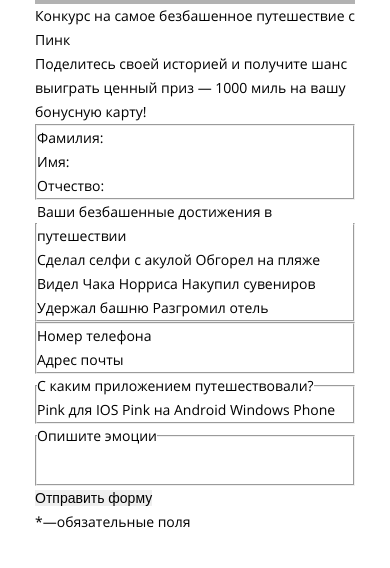
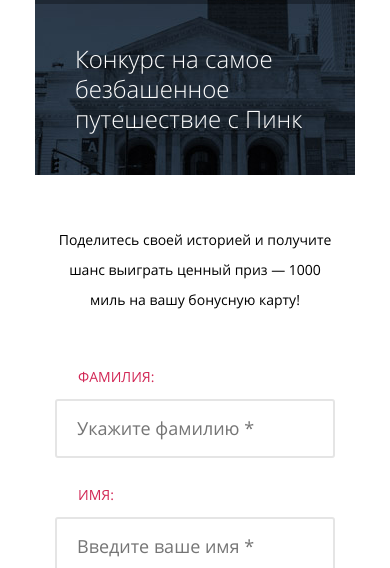
Before and after one commit to naumkin-aleksandr/pink, a website built with webpack: page src/html/contest.html in a window 390 px wide. Shown: the part 61-629 px from the top of the page. Built offline with nearby package versions, Linux system fonts and the light colour scheme.

Commit message:
adapted page is contest for mobile

```diff
--- a/src/html/contest.html
+++ b/src/html/contest.html
@@ -67,7 +67,7 @@
             <!-- /.header -->
 
             <main class="contest">
-                <h1 class="contest__title">
+                <h1 class="contest__title banner">
                     Конкурс на самое безбашенное путешествие с Пинк
                 </h1>
 
@@ -76,7 +76,7 @@
                     приз &#8212; 1000 миль на вашу бонусную карту!
                 </p>
 
-                <form class="contest__form form-contest" action="">
+                <form class="contest__form form-contest" action="#">
                     <fieldset class="form-contest__box">
                         <div class="form-contest__bl">
                             <label class="form-contest__label-text" for=""
@@ -85,6 +85,7 @@
                             <input
                                 class="form-contest__input-text"
                                 type="text"
+                                placeholder="Укажите фамилию *"
                             />
                         </div>
 
@@ -95,6 +96,7 @@
                             <input
                                 class="form-contest__input-text"
                                 type="text"
+                                placeholder="Введите ваше имя *"
                             />
                         </div>
 
@@ -105,76 +107,98 @@
                             <input
                                 class="form-contest__input-text"
                                 type="text"
+                                placeholder="Ну и отчество тоже"
                             />
                         </div>
                     </fieldset>
                     <!-- /.form-contest__box -->
-                    <fieldset class="form-contest__box">
-                        <legend class="form-contest__subtitle">
+
+                    <fieldset
+                        class="form-contest__box form-contest__box_bg-gray"
+                    >
+                        <legend
+                            class="form-contest__subtitle form-contest__subtitle_bg-gray"
+                        >
                             Ваши безбашенные достижения в путешествии
                         </legend>
 
                         <input
                             class="form-contest__iput-checkbox visuallyhidden"
-                            id=""
+                            id="input-attainment-1"
                             type="checkbox"
                             name="input-attainment"
+                            checked
                         />
-                        <label class="form-contest__label-checkbox" for=""
+                        <label
+                            class="form-contest__label-checkbox"
+                            for="input-attainment-1"
                             >Сделал селфи с акулой</label
                         >
 
                         <input
                             class="form-contest__iput-checkbox visuallyhidden"
-                            id=""
+                            id="input-attainment-2"
                             type="checkbox"
                             name="input-attainment"
+                            checked
                         />
-                        <label class="form-contest__label-checkbox" for=""
+                        <label
+                            class="form-contest__label-checkbox"
+                            for="input-attainment-2"
                             >Обгорел на пляже</label
                         >
 
                         <input
                             class="form-contest__iput-checkbox visuallyhidden"
-                            id=""
+                            id="input-attainment-3"
                             type="checkbox"
                             name="input-attainment"
                         />
-                        <label class="form-contest__label-checkbox" for=""
+                        <label
+                            class="form-contest__label-checkbox"
+                            for="input-attainment-3"
                             >Видел Чака Норриса</label
                         >
 
                         <input
                             class="form-contest__iput-checkbox visuallyhidden"
-                            id=""
+                            id="input-attainment-4"
                             type="checkbox"
                             name="input-attainment"
                         />
-                        <label class="form-contest__label-checkbox" for=""
+                        <label
+                            class="form-contest__label-checkbox"
+                            for="input-attainment-4"
                             >Накупил сувениров</label
                         >
 
                         <input
                             class="form-contest__iput-checkbox visuallyhidden"
-                            id=""
+                            id="input-attainment-5"
                             type="checkbox"
                             name="input-attainment"
+                            checked
                         />
-                        <label class="form-contest__label-checkbox" for=""
+                        <label
+                            class="form-contest__label-checkbox"
+                            for="input-attainment-5"
                             >Удержал башню</label
                         >
 
                         <input
                             class="form-contest__iput-checkbox visuallyhidden"
-                            id=""
+                            id="input-attainment-6"
                             type="checkbox"
                             name="input-attainment"
                         />
-                        <label class="form-contest__label-checkbox" for=""
+                        <label
+                            class="form-contest__label-checkbox"
+                            for="input-attainment-6"
                             >Разгромил отель</label
                         >
                     </fieldset>
                     <!-- /.form-contest__box -->
+
                     <fieldset class="form-contest__box">
                         <div class="form-contest__bl">
                             <label class="form-contest__label-text" for=""
@@ -183,6 +207,7 @@
                             <input
                                 class="form-contest__input-text"
                                 type="tel"
+                                placeholder="Номер, пожалуйста"
                             />
                         </div>
                         <div class="form-contest__bl">
@@ -192,42 +217,55 @@
                             <input
                                 class="form-contest__input-text"
                                 type="email"
+                                placeholder="Введите почту *"
                             />
                         </div>
                     </fieldset>
                     <!-- /.form-contest__box -->
-                    <fieldset class="form-contest__box">
-                        <legend class="form-contest__subtitle">
+
+                    <fieldset
+                        class="form-contest__box form-contest__box_bg-gray"
+                    >
+                        <legend
+                            class="form-contest__subtitle form-contest__subtitle_bg-gray"
+                        >
                             С каким приложением путешествовали?
                         </legend>
 
                         <input
                             class="form-contest__input-radio visuallyhidden"
-                            id=""
+                            id="appendix-1"
                             type="radio"
                             name="input-appendix"
+                            checked
                         />
-                        <label class="form-contest__label-radio" for=""
+                        <label
+                            class="form-contest__label-radio"
+                            for="appendix-1"
                             >Pink для IOS</label
                         >
 
                         <input
                             class="form-contest__input-radio visuallyhidden"
-                            id=""
+                            id="appendix-2"
                             type="radio"
                             name="input-appendix"
                         />
-                        <label class="form-contest__label-radio" for=""
+                        <label
+                            class="form-contest__label-radio"
+                            for="appendix-2"
                             >Pink на Android</label
                         >
 
                         <input
                             class="form-contest__input-radio visuallyhidden"
-                            id=""
+                            id="appendix-3"
                             type="radio"
                             name="input-appendix"
                         />
-                        <label class="form-contest__label-radio" for=""
+                        <label
+                            class="form-contest__label-radio"
+                            for="appendix-3"
                             >Windows Phone</label
                         >
                     </fieldset>
@@ -241,12 +279,18 @@
                             class="form-contest__textarea"
                             id=""
                             name=""
+                            placeholder="Можно прям в красках, не стесняясь в выражениях"
                         ></textarea>
                     </fieldset>
                     <!-- /.form-contest__box -->
-                    <button class="form-contest__btn">Отправить форму</button>
+                    <button class="form-contest__btn btn-rectangle">
+                        Отправить форму
+                    </button>
                     <p class="form-contest__mandatory-conditions">
-                        *&mdash;обязательные поля
+                        <span class="form-contest__mandatory-conditions_red"
+                            >*</span
+                        >
+                        &mdash; обязательные поля
                     </p>
                 </form>
             </main>
--- a/src/scss/modules/common-styles.scss
+++ b/src/scss/modules/common-styles.scss
@@ -52,6 +52,19 @@
     }
 }
 
+.btn-rectangle {
+    display: block;
+    height: 63px;
+    font-family: "Open Sans";
+    font-weight: 700;
+    font-size: 18px;
+    text-transform: uppercase;
+    color: #fff;
+    background: #2aab6d;
+    border-radius: 3px;
+    cursor: pointer;
+}
+
 .triangle-top {
     position: relative;
 
@@ -66,6 +79,25 @@
         position: absolute;
         top: -30px;
         left: 0;
+    }
+}
+
+.banner {
+    height: 171px;
+    position: relative;
+
+    &::before {
+        content: "";
+        width: 320px;
+        height: 237px;
+        background-image: url(../img/bg-back-mobile@1x.jpg);
+        background-repeat: no-repeat;
+        background-position: top left;
+        background-size: 320px 462px;
+        position: absolute;
+        top: -66px;
+        left: 0;
+        z-index: -1;
     }
 }
 
--- /dev/null
+++ b/src/scss/modules/contest.scss
@@ -0,0 +1,21 @@
+.contest {
+    &__title {
+        padding: 0 40px;
+        font-weight: 300;
+        font-size: 24px;
+        line-height: 30px;
+        color: #fff;
+        display: flex;
+        justify-content: center;
+        align-items: center;
+    }
+
+    &__text {
+        padding: 50px 20px 10px;
+        line-height: 30px;
+        text-align: center;
+    }
+
+    &__form {
+    }
+}
--- /dev/null
+++ b/src/scss/modules/form-contest.scss
@@ -0,0 +1,178 @@
+.form-contest {
+    &__box {
+        padding-bottom: 40px;
+        border: none;
+        display: flex;
+        flex-flow: column;
+
+        &_bg-gray {
+            background: $default-color;
+        }
+    }
+
+    &__bl {
+        margin-bottom: 25px;
+        padding: 0 20px;
+        display: flex;
+        flex-flow: column;
+
+        &:first-child {
+            margin-top: 40px;
+        }
+
+        &:last-child {
+            margin-bottom: 0;
+        }
+    }
+
+    &__label-text {
+        margin-bottom: 10px;
+        padding-left: 23px;
+        text-transform: uppercase;
+        color: $danger-color;
+    }
+
+    &__input-text {
+        width: 100%;
+        height: 59px;
+        padding: 0 10px 0 20px;
+        font-family: "Open Sans";
+        font-weight: 400;
+        font-size: 18px;
+        color: #283645;
+        border: 2px solid #e5e5e5;
+
+        border-radius: 3px;
+    }
+
+    &__subtitle {
+        padding: 30px 20px 0;
+        margin-bottom: 0 -20px;
+        line-height: 18px;
+        text-transform: uppercase;
+        color: $danger-color;
+        text-align: center;
+
+        &_bg-gray {
+            background: $default-color;
+        }
+    }
+
+    &__iput-checkbox:checked + .form-contest__label-checkbox::after {
+        opacity: 1;
+    }
+
+    &__label-checkbox {
+        margin-bottom: 43px;
+        padding-left: 79px;
+        font-size: 18px;
+        line-height: 39px;
+        position: relative;
+        cursor: pointer;
+        transition: 0.2s;
+
+        &:first-of-type {
+            margin-top: 44px;
+        }
+
+        &:last-of-type {
+            margin-bottom: 0;
+        }
+
+        &::before {
+            content: "";
+            width: 39px;
+            height: 39px;
+            background: #fff;
+            border: 2px solid #e5e5e5;
+            border-radius: 3px;
+            position: absolute;
+            top: 0;
+            left: 20px;
+        }
+
+        &::after {
+            content: "";
+            width: 22px;
+            height: 16px;
+            background: url(../img/tick.png) no-repeat center;
+            position: absolute;
+            top: 11px;
+            left: 29px;
+            opacity: 0;
+        }
+    }
+
+    &__input-radio:checked + .form-contest__label-radio::after {
+        opacity: 1;
+    }
+
+    &__label-radio {
+        margin-bottom: 34px;
+        padding-left: 90px;
+        font-size: 18px;
+        line-height: 41px;
+        position: relative;
+        cursor: pointer;
+        transition: 0.2s;
+
+        &:first-of-type {
+            margin-top: 38px;
+        }
+
+        &:last-of-type {
+            margin-bottom: 0;
+        }
+
+        &::before {
+            content: "";
+            width: 41px;
+            height: 41px;
+            border: 2px solid #e5e5e5;
+            border-radius: 50%;
+            position: absolute;
+            top: 0;
+            left: 20px;
+        }
+
+        &::after {
+            content: "";
+            width: 15px;
+            height: 15px;
+            background: $danger-color;
+            border-radius: 50%;
+            position: absolute;
+            top: 13px;
+            left: 33px;
+            opacity: 0;
+        }
+    }
+
+    &__textarea {
+        margin: 20px 20px 10px;
+        height: 197px;
+        padding: 20px;
+        font-family: "Open Sans";
+        font-weight: 400;
+        font-size: 18px;
+        line-height: 30px;
+        color: #283645;
+        border: 2px solid #e5e5e5;
+        border-radius: 3px;
+    }
+
+    &__btn {
+        width: 280px;
+        margin: 0 20px 40px;
+    }
+
+    &__mandatory-conditions {
+        margin-bottom: 20px;
+        text-transform: uppercase;
+        text-align: center;
+
+        &_red {
+            color: $danger-color;
+        }
+    }
+}
--- a/src/scss/style.scss
+++ b/src/scss/style.scss
@@ -16,3 +16,5 @@
 @import "./modules/social.scss";
 @import "./modules/copy.scss";
 @import "./modules/tariff.scss";
+@import "./modules/contest.scss";
+@import "./modules/form-contest.scss";
```
Also changed, not shown: src/img/tick.png (added).
